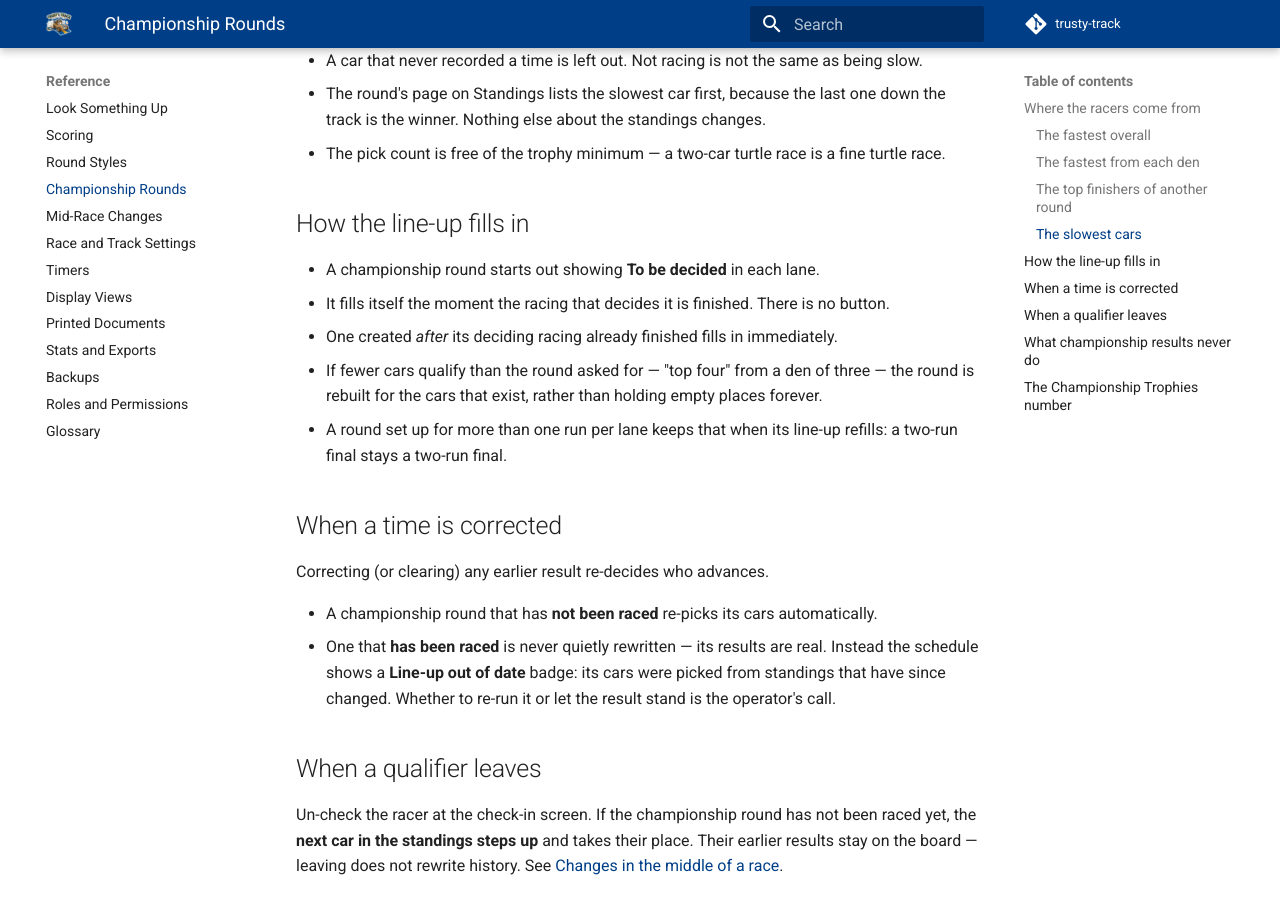
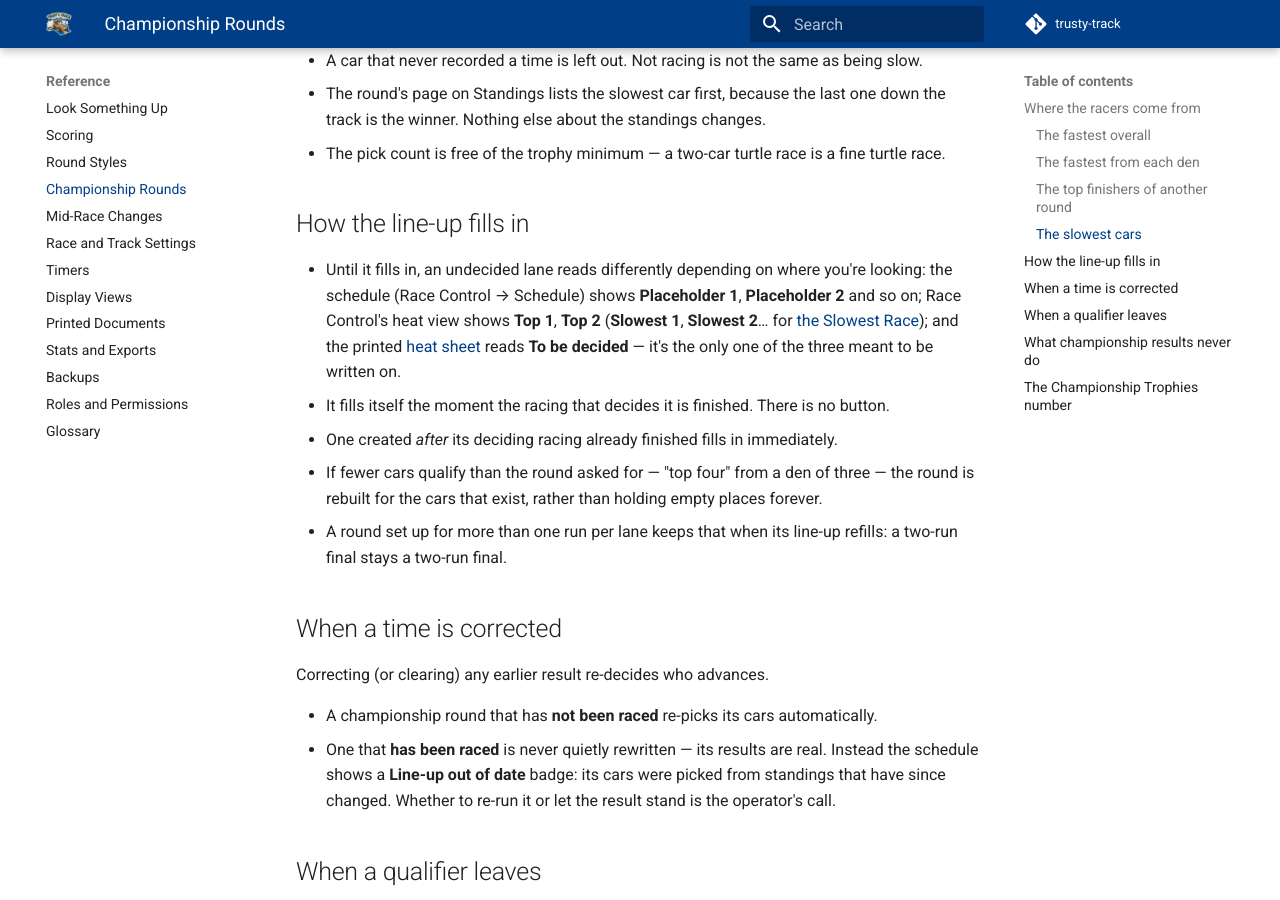
Before and after one commit to dknowles2/trusty-track, an MkDocs documentation site: the page built from docs/reference/championship-rounds.md, in a window 1280 px wide and 900 px high, scrolled down 906 px. Built offline with MkDocs 1.6.1 and Material for MkDocs 9.7.7, drawn with Linux system fonts in a browser that asks for light colours; comment, search, counter and statistics services are not loaded.

Commit message:
docs: correct placeholder-lane and scanner-message claims
Two docs truthfulness fixes.

championship-rounds.md said a championship round "starts out showing To
be decided in each lane" — that text belongs only to the printed heat
sheet. The live schedule shows "Placeholder N" (ScheduleManagement's
getDisplayName) and Race Control shows "Top N" / "Slowest N"
(RaceControl's laneRacerName). Corrected the sentence to say what each
screen actually shows, and pointed scoring-and-championships.md's guide
copy of the same claim at the reference page instead of restating it.

printing.md's check-in scanner section predated issue #360's split of
"no match" from "ambiguous match". Added the "No racer has car number"
and "More than one racer has car number — find them by name" messages
(CheckInScanner.tsx / scanning.ts) and updated the surrounding sentence
to say the box reports which case it hit rather than just that it needs
a single match. Extended the matching sentence in printables.md so it
also mentions the typed-number outcomes it links out to.

Closes #405

Co-Authored-By: Claude Fable 5 <noreply@anthropic.com>

```diff
--- a/docs/reference/championship-rounds.md
+++ b/docs/reference/championship-rounds.md
@@ -42,7 +42,13 @@ The same as the fastest overall, from the other end — the Slowest Race.
 
 ## How the line-up fills in
 
-- A championship round starts out showing **To be decided** in each lane.
+- Until it fills in, an undecided lane reads differently depending on where
+  you're looking: the schedule (Race Control → Schedule) shows
+  **Placeholder 1**, **Placeholder 2** and so on; Race Control's heat view
+  shows **Top 1**, **Top 2** (**Slowest 1**, **Slowest 2**… for
+  [the Slowest Race](#the-slowest-cars)); and the printed
+  [heat sheet](printing.md#the-heat-sheet) reads **To be decided** — it's the
+  only one of the three meant to be written on.
 - It fills itself the moment the racing that decides it is finished. There
   is no button.
 - One created *after* its deciding racing already finished fills in
```
Also changed, not shown: docs/printables.md (+2 -1 lines), docs/reference/printing.md (+8 -2 lines), docs/scoring-and-championships.md (+5 -3 lines).
